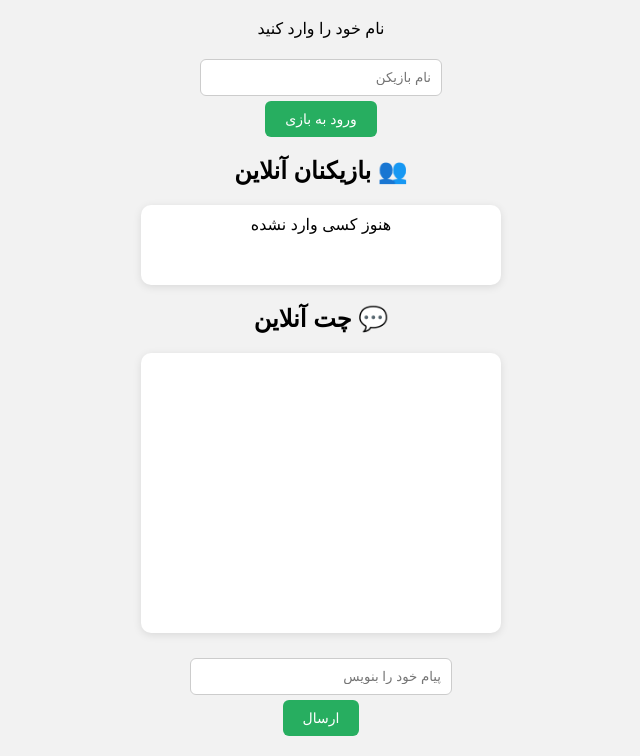
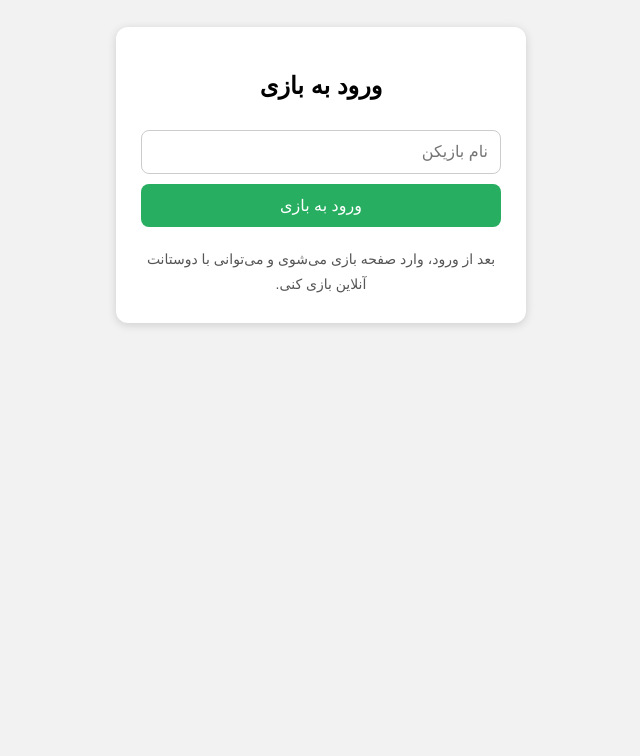
Before and after one commit to zahratavakoli66v-afk/snake-game, a website: page public/index.html in a window 1280 px wide. Shown: the part 82-838 px from the top of the page, without its empty margins (319-959 px from the left). After the commit the page ends 800 px from the top, so only its background shows below. Drawn offline with nearby package versions, Linux system fonts and the light colour scheme; no server answers.

Commit message:
add login page redirect

```diff
--- a/public/index.html
+++ b/public/index.html
@@ -2,7 +2,7 @@
 <html lang="fa">
 <head>
   <meta charset="UTF-8">
-  <title>بازی مار آنلاین</title>
+  <title>ورود به بازی مار آنلاین</title>
 
   <style>
     body {
@@ -16,76 +16,48 @@
 
     h1 {
       color: #2c3e50;
+      margin-bottom: 30px;
+    }
+
+    .container {
+      width: 360px;
+      margin: 0 auto;
+      background: white;
+      padding: 25px;
+      border-radius: 12px;
+      box-shadow: 0 2px 10px rgba(0,0,0,0.15);
     }
 
     input {
-      padding: 10px;
-      margin: 5px;
-      width: 220px;
+      width: 100%;
+      padding: 12px;
+      margin: 10px 0;
       border: 1px solid #ccc;
-      border-radius: 6px;
+      border-radius: 8px;
+      font-size: 16px;
+      box-sizing: border-box;
     }
 
     button {
-      padding: 10px 20px;
-      cursor: pointer;
+      width: 100%;
+      padding: 12px;
       border: none;
-      border-radius: 6px;
+      border-radius: 8px;
       background: #27ae60;
       color: white;
-      font-size: 14px;
+      font-size: 16px;
+      cursor: pointer;
     }
 
     button:hover {
       background: #219150;
     }
 
-    #players {
-      background: white;
-      width: 340px;
-      margin: 20px auto;
-      padding: 10px;
-      border-radius: 10px;
-      min-height: 60px;
-      box-shadow: 0 2px 8px rgba(0,0,0,0.1);
-    }
-
-    #messages {
-      background: white;
-      width: 340px;
-      height: 260px;
-      overflow-y: auto;
-      margin: 20px auto;
-      padding: 10px;
-      text-align: right;
-      border-radius: 10px;
-      box-shadow: 0 2px 8px rgba(0,0,0,0.1);
-
-      display: flex;
-      flex-direction: column;
-
-      scroll-behavior: smooth;
-    }
-
-    #messages p {
-      margin: 6px 0;
-      padding: 8px;
-      background: #f8f8f8;
-      border-radius: 6px;
-      word-wrap: break-word;
-    }
-
-    #messages b {
-      color: #2980b9;
-    }
-
-    .chat-box {
-      width: 340px;
-      margin: 0 auto;
-    }
-
-    .chat-box input {
-      width: 240px;
+    .info {
+      margin-top: 20px;
+      color: #555;
+      font-size: 14px;
+      line-height: 1.8;
     }
   </style>
 </head>
@@ -94,45 +66,26 @@
 
 <h1>🐍 بازی مار آنلاین</h1>
 
-<p>نام خود را وارد کنید</p>
+<div class="container">
 
-<input id="name" placeholder="نام بازیکن">
+  <h2>ورود به بازی</h2>
 
-<br>
+  <input id="name" placeholder="نام بازیکن" maxlength="20">
 
-<button onclick="joinGame()">ورود به بازی</button>
+  <button onclick="joinGame()">ورود به بازی</button>
 
+  <div class="info">
+    بعد از ورود، وارد صفحه بازی می‌شوی و می‌توانی با دوستانت آنلاین بازی کنی.
+  </div>
 
-<h2>👥 بازیکنان آنلاین</h2>
-
-<div id="players">
-  هنوز کسی وارد نشده
 </div>
 
-
-<h2>💬 چت آنلاین</h2>
-
-<div id="messages"></div>
-
-<div class="chat-box">
-  <input id="message" placeholder="پیام خود را بنویس">
-  <button onclick="sendMessage()">ارسال</button>
-</div>
-
-
-<script src="/socket.io/socket.io.js"></script>
-
 <script>
-
-const socket = io();
-
-
-// ورود به بازی
 
 function joinGame(){
 
   const name =
-  document.getElementById("name").value.trim();
+  document.getElementById('name').value.trim();
 
 
   if(name === ''){
@@ -144,137 +97,16 @@ function joinGame(){
   }
 
 
-  socket.emit('joinGame',{
+  // ذخیره نام بازیکن
 
-    name:name
-
-  });
+  localStorage.setItem('playerName', name);
 
 
-  alert('وارد بازی شدی: ' + name);
+  // انتقال به صفحه بازی
+
+  window.location.href = 'game.html';
 
 }
-
-
-
-// دریافت لیست بازیکنان
-
-socket.on('playersList',(players)=>{
-
-
-  const box =
-  document.getElementById('players');
-
-
-  box.innerHTML='';
-
-
-  if(players.length === 0){
-
-    box.innerHTML =
-    '<p>هنوز کسی وارد نشده</p>';
-
-    return;
-
-  }
-
-
-
-  players.forEach(player=>{
-
-
-    const item =
-    document.createElement('p');
-
-
-    item.innerHTML =
-    '🐍 ' + player;
-
-
-    box.appendChild(item);
-
-
-  });
-
-
-
-});
-
-
-
-
-// ارسال پیام
-
-function sendMessage(){
-
-
-  const input =
-  document.getElementById('message');
-
-
-  const msg =
-  input.value.trim();
-
-
-
-  if(msg === '') return;
-
-
-
-  socket.emit(
-    'chatMessage',
-    msg
-  );
-
-
-
-  input.value='';
-
-
-}
-
-
-
-
-
-// دریافت پیام
-
-socket.on('chatMessage',(data)=>{
-
-
-  const box =
-  document.getElementById('messages');
-
-
-
-  const message =
-  document.createElement('p');
-
-
-
-  message.innerHTML =
-
-  '<b>'
-  + data.name
-  + ':</b> '
-  + data.message;
-
-
-
-  box.appendChild(message);
-
-
-
-  // همیشه آخرین پیام دیده شود
-
-  box.scrollTop =
-  box.scrollHeight;
-
-
-
-});
-
-
 
 </script>
 
```
